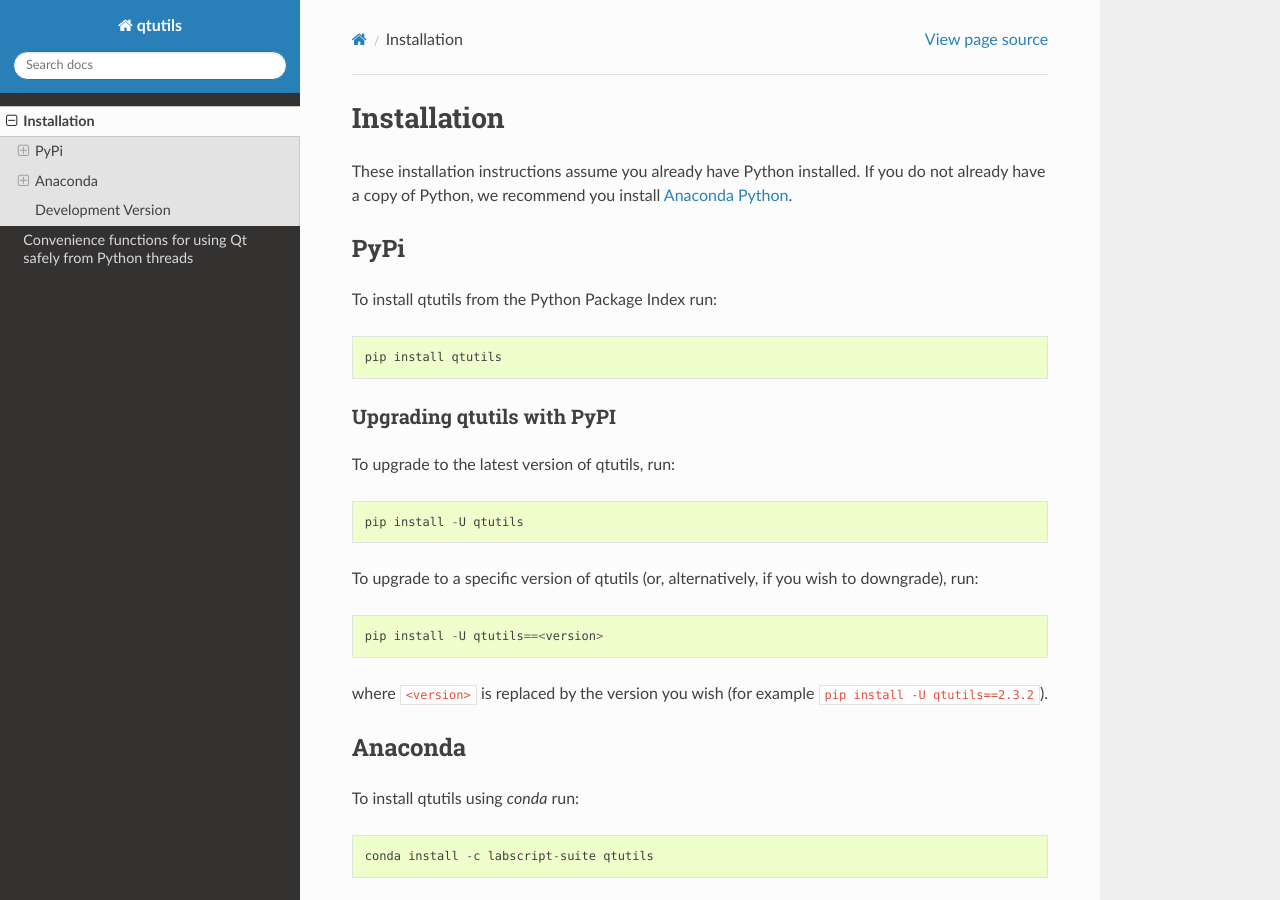
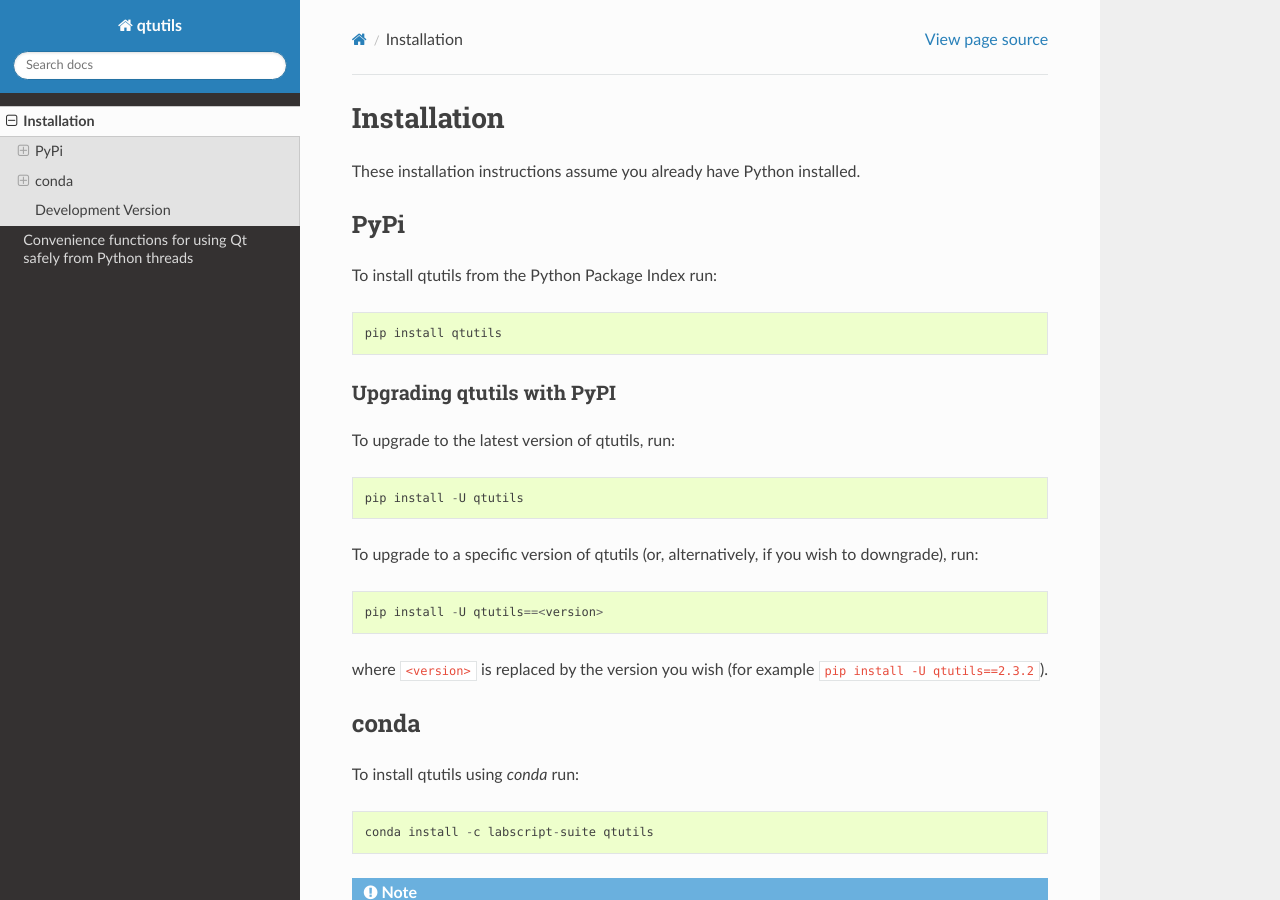
Before and after one commit to philipstarkey/qtutils, a Sphinx documentation site: the page built from docs/install.rst, in a window 1280 px wide and 900 px high. Built offline with Sphinx 7.4.7 and the Read the Docs theme 3.1.0, drawn with Linux system fonts in a browser that asks for light colours.

Commit message:
Update docs

```diff
--- a/docs/index.rst
+++ b/docs/index.rst
@@ -11,8 +11,7 @@
 QtUtils also includes the Fugue icon set, free to use with attribution to `Yusuke Kamiyamane`_.
 
 .. note::
-   `qtutils` 3.0 dropped support for Python 2.7, PyQt4 and PySide. If you need to use these platforms, you may use `qtutils` 2.3.2 or earlier.
-   `qtutils` 2.3.2 provides an abstraction layer for PySide/PyQt4 that matches the PyQt5 API.
+   `qtutils` 4.0 dropped support for PySide2. If you need to use PySide2, use `qtutils` 3.1.0 or earlier.
 
 .. _`Yusuke Kamiyamane`: http://p.yusukekamiyamane.com/
 
--- a/docs/install.rst
+++ b/docs/install.rst
@@ -1,9 +1,8 @@
 ************
 Installation
 ************
-These installation instructions assume you already have Python installed. If you do not already have a copy of Python, we recommend you install `Anaconda Python`_.
+These installation instructions assume you already have Python installed.
 
-.. _`Anaconda Python`: https://www.continuum.io/downloads
 
 ====
 PyPi
@@ -26,9 +25,9 @@
 
 where :code:`<version>` is replaced by the version you wish (for example :code:`pip install -U qtutils==2.3.2`).
 
-========
-Anaconda
-========
+=====
+conda
+=====
 To install qtutils using `conda` run::
 
     conda install -c labscript-suite qtutils
```
